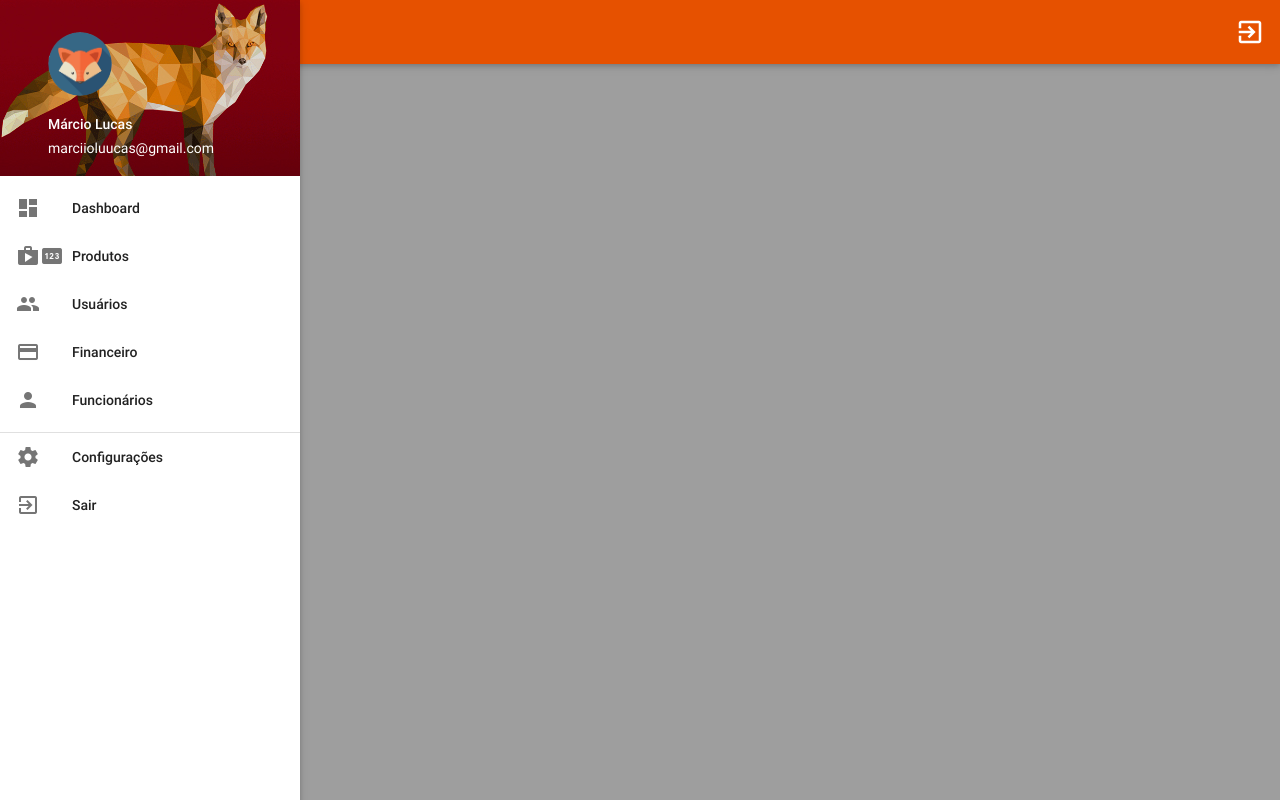
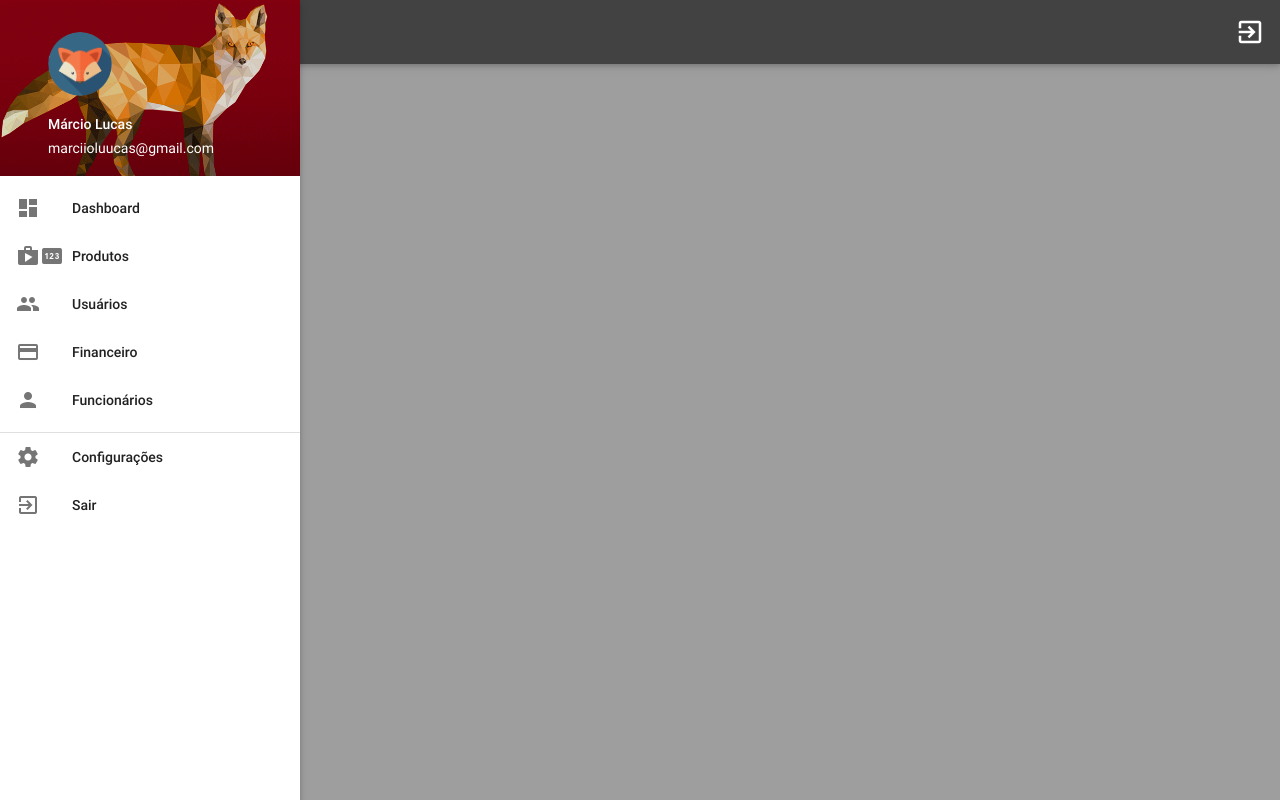
Before and after one commit to marciioluucas/superfox, a PHP site: page /view/layout/layout.php in a window 1280 px wide. Run offline with PHP 8.4, Linux system fonts and the light colour scheme.

Commit message:
Fazendo layout

```diff
--- a/view/layout/layout.php
+++ b/view/layout/layout.php
@@ -36,7 +36,7 @@
     <li><a class="waves-effect" href="#!"><i class="material-icons">exit_to_app</i>Sair</a></li>
 </ul>
 <nav>
-    <div class="nav-wrapper orange darken-4">
+    <div class="nav-wrapper grey darken-3">
         <a href="#" data-activates="slide-out" class="button-collapse"><i class="material-icons">menu</i></a>
         <a href="#" class="brand-logo">Logo</a>
         <ul id="nav-mobile" class="right hide-on-med-and-down">
```
